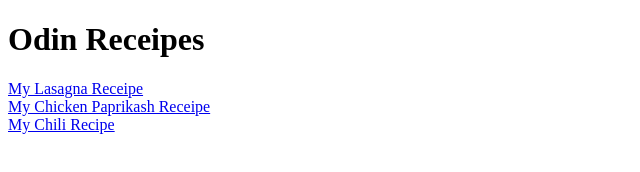
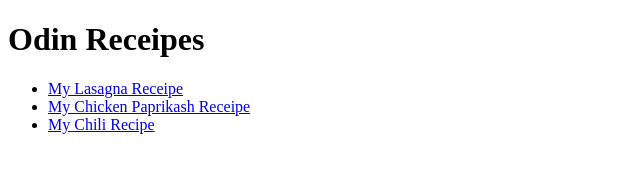
Before and after one commit to TamasPinter/odin-recipes, a plain HTML site: page index.html in a window 1280 px wide. Shown: the whole page, without its empty margins (0-640 px from the left). Drawn offline with Linux system fonts and the light colour scheme.

Commit message:
adjusted index to list receipes in list

```diff
--- a/index.html
+++ b/index.html
@@ -8,8 +8,12 @@
 
   <body>
     <h1>Odin Receipes</h1>
-    <a href="receipes/lasagna.html">My Lasagna Receipe</a> <br />
-    <a href="receipes/chickenPaprikash">My Chicken Paprikash Receipe</a> <br />
-    <a href="receipes/chili.html">My Chili Recipe</a> <br />
+    <ul>
+      <li><a href="receipes/lasagna.html">My Lasagna Receipe</a></li>
+      <li>
+        <a href="receipes/chickenPaprikash">My Chicken Paprikash Receipe</a>
+      </li>
+      <li><a href="receipes/chili.html">My Chili Recipe</a></li>
+    </ul>
   </body>
 </html>
```
